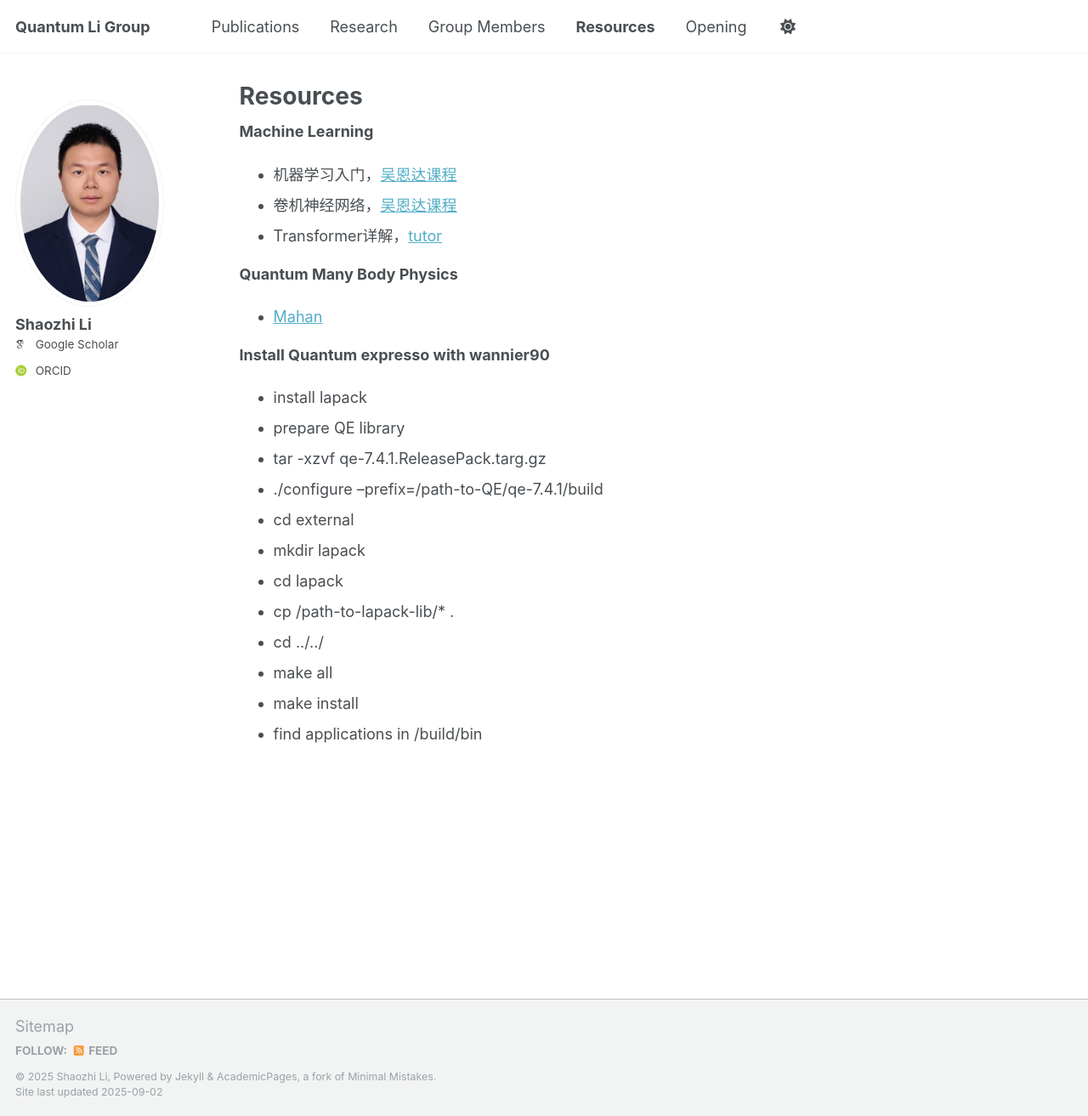
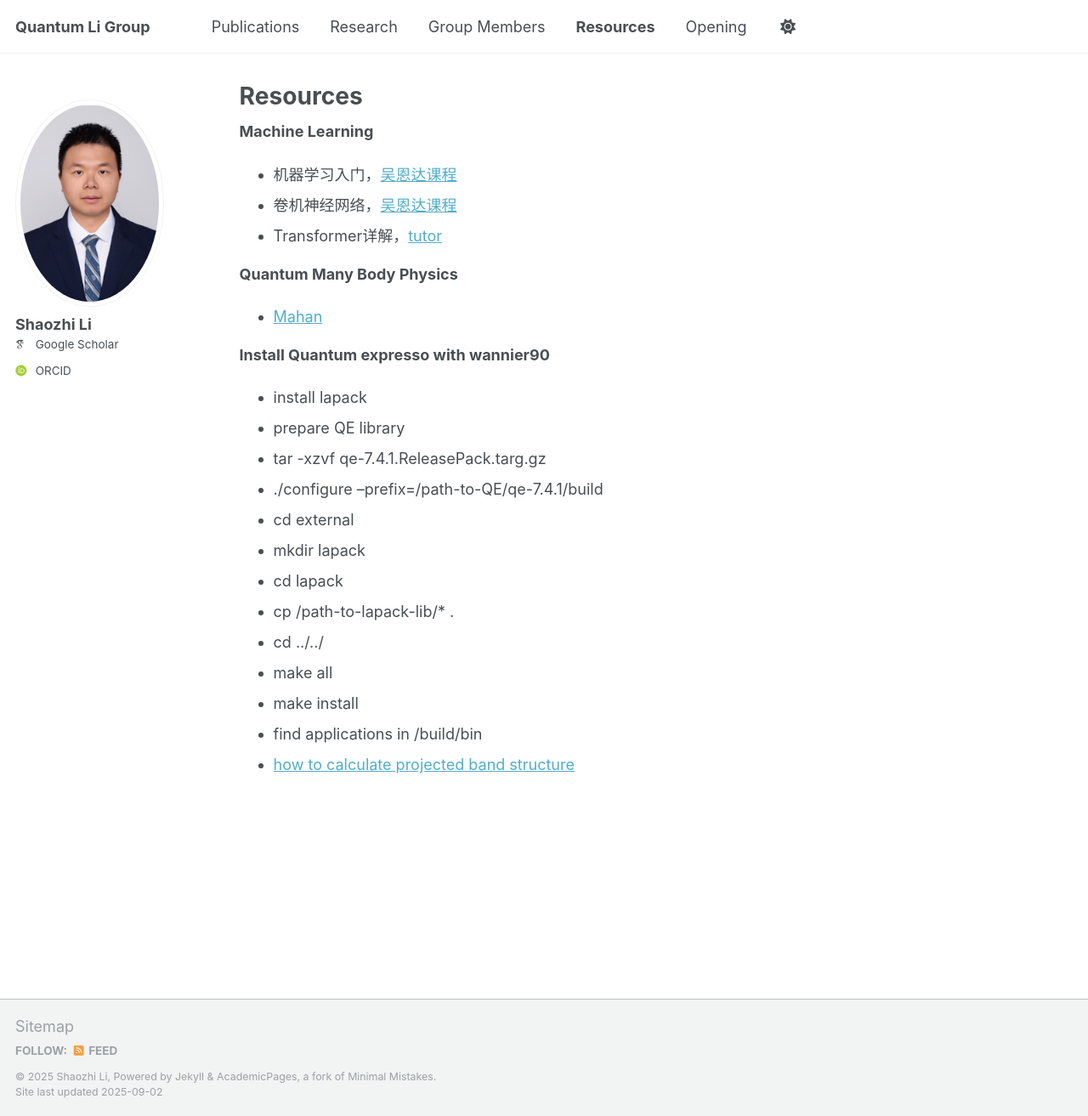
Before and after one commit to quantumligroup/quantumligroup.github.io, a Jekyll site: the page built from _pages/resources.md, in a window 1280 px wide and 1313 px high. Shown: the whole window at 85% size. Built offline with Jekyll 4.4.1, drawn with Linux system fonts in a browser that asks for light colours; some web fonts are replaced; a script that is not in the unit is left out.

Commit message:
change 23

```diff
--- a/_pages/resources.md
+++ b/_pages/resources.md
@@ -25,3 +25,4 @@ permalink: /resources/
 - make all
 - make install
 - find applications in /build/bin
+- [how to calculate projected band structure](https://pranabdas.github.io/espresso/hands-on/wannier/)
```
